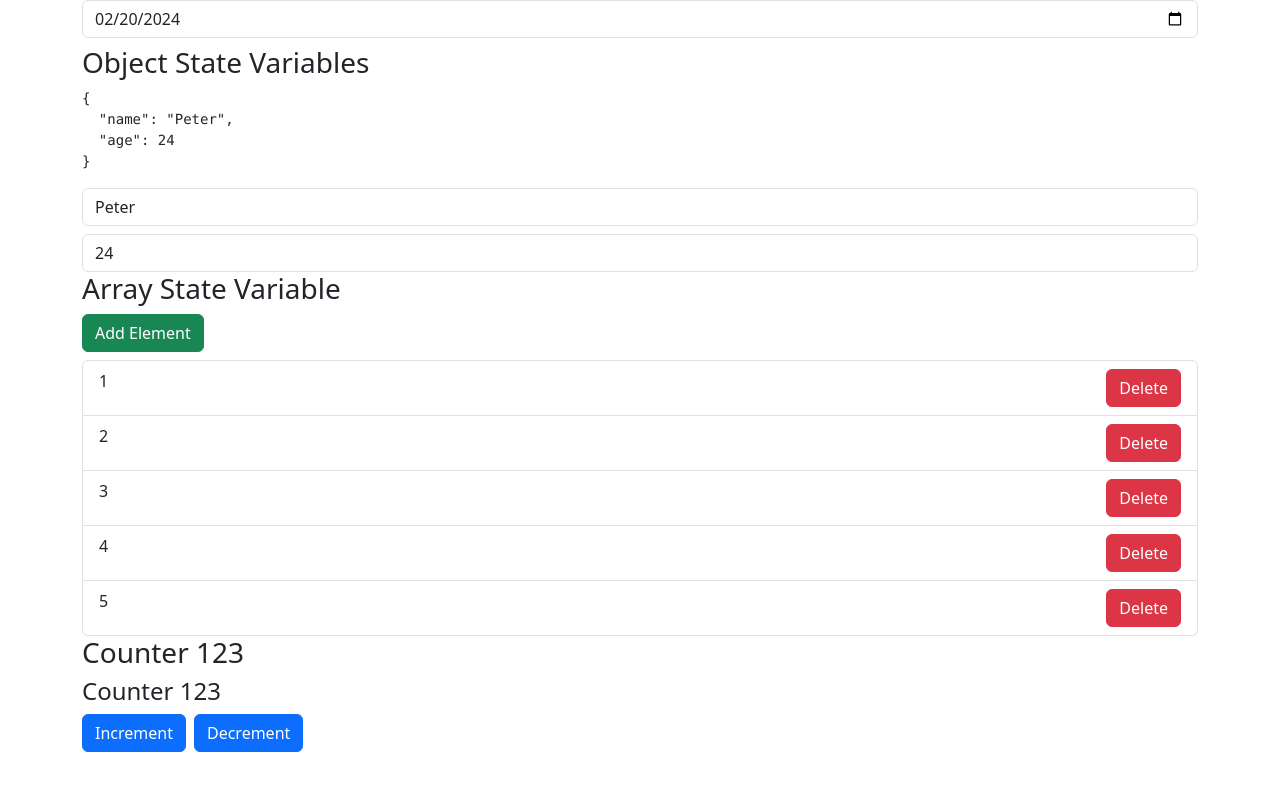
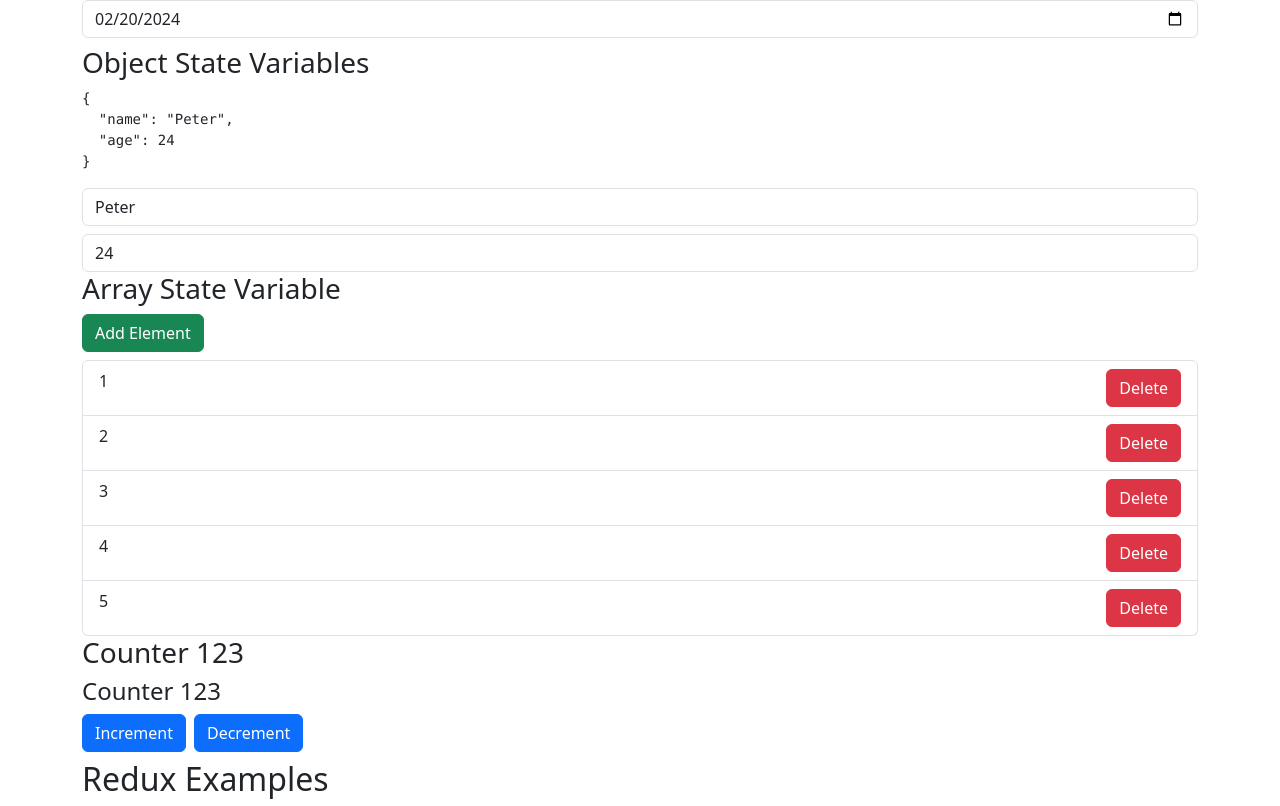
Before and after one commit to ewillia1/kanbas-react-web-app, a React (Create React App) app: page /#/Labs/a4 in a window 1280 px wide. Shown: the part 977-1783 px from the top of the page. Before the commit the page ends 1737 px from the top, so only its background shows below. Built offline with nearby package versions, Linux system fonts and the light colour scheme.

Commit message:
Created an index.tsx file under src/Labs/a4/ReduxExamples/index.tsx. Updated a4 index.tsx. Installed Redux.

```diff
--- a/package.json
+++ b/package.json
@@ -18,6 +18,7 @@
     "react-router": "^6.22.0",
     "react-router-dom": "^6.22.0",
     "react-scripts": "5.0.1",
+    "redux": "^5.0.1",
     "typescript": "^4.9.5",
     "web-vitals": "^2.1.4"
   },
--- /dev/null
+++ b/src/Labs/a4/ReduxExamples/index.tsx
@@ -0,0 +1,10 @@
+import React from "react";
+
+const ReduxExamples = () => {
+    return(
+        <div>
+            <h2>Redux Examples</h2>
+        </div>
+    );
+};
+export default ReduxExamples;
--- a/src/Labs/a4/index.tsx
+++ b/src/Labs/a4/index.tsx
@@ -8,6 +8,7 @@ import ObjectStateVariable from "./ObjectStateVariable";
 import ParentStateComponent from "./ParentStateComponent";
 import PassingDataOnEvent from "./PassingDataOnEvent";
 import PassingFunctions from "./PassingFunctions";
+import ReduxExamples from "./ReduxExamples";
 import StringStateVariables from "./StringStateVariables";
 
 function Assignment4() {
@@ -29,6 +30,8 @@ function Assignment4() {
             <ObjectStateVariable/>
             <ArrayStateVariable/>
             <ParentStateComponent/>
+
+            <ReduxExamples/>
         </div>
     );
 }
```
Also changed, not shown: 1 other file (tests, documents, lock files or other folders).
